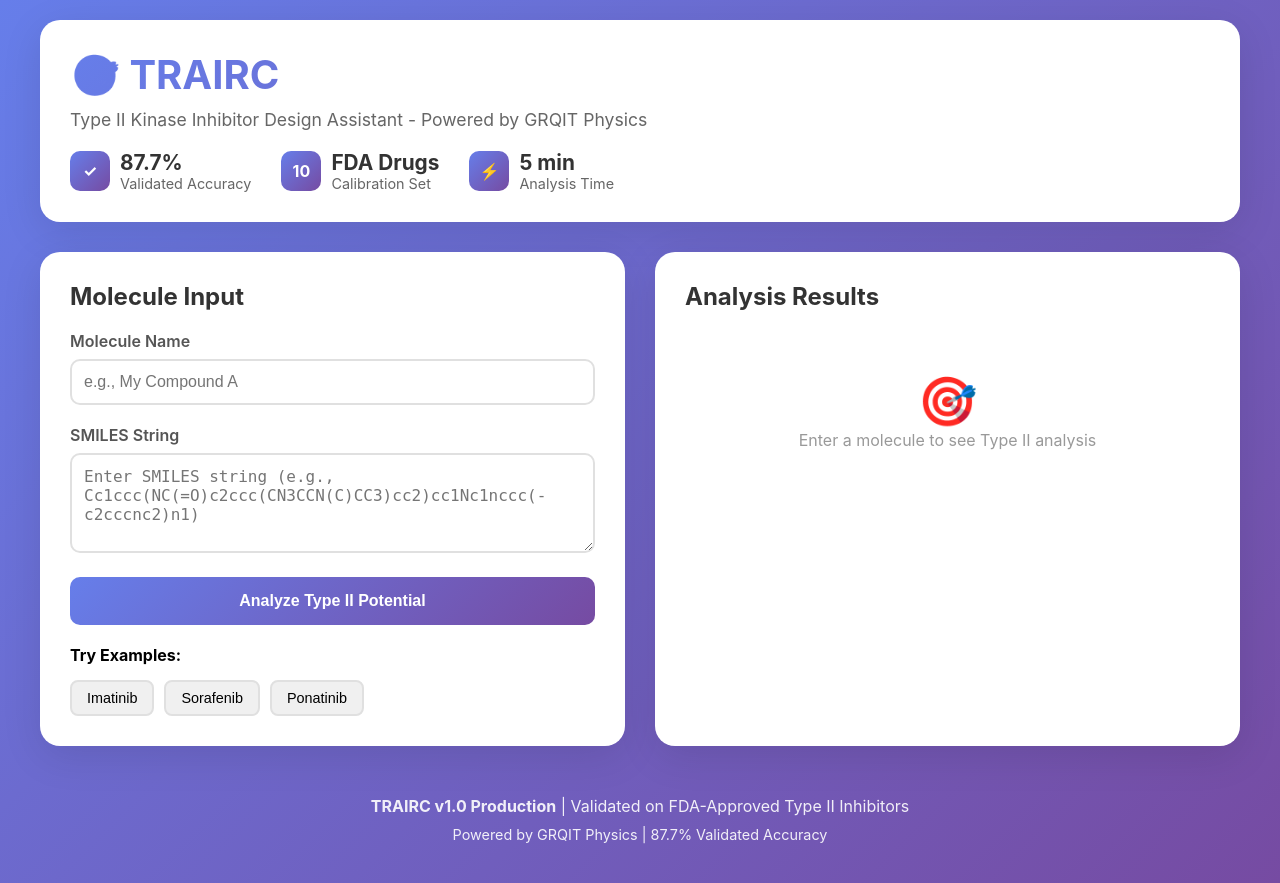
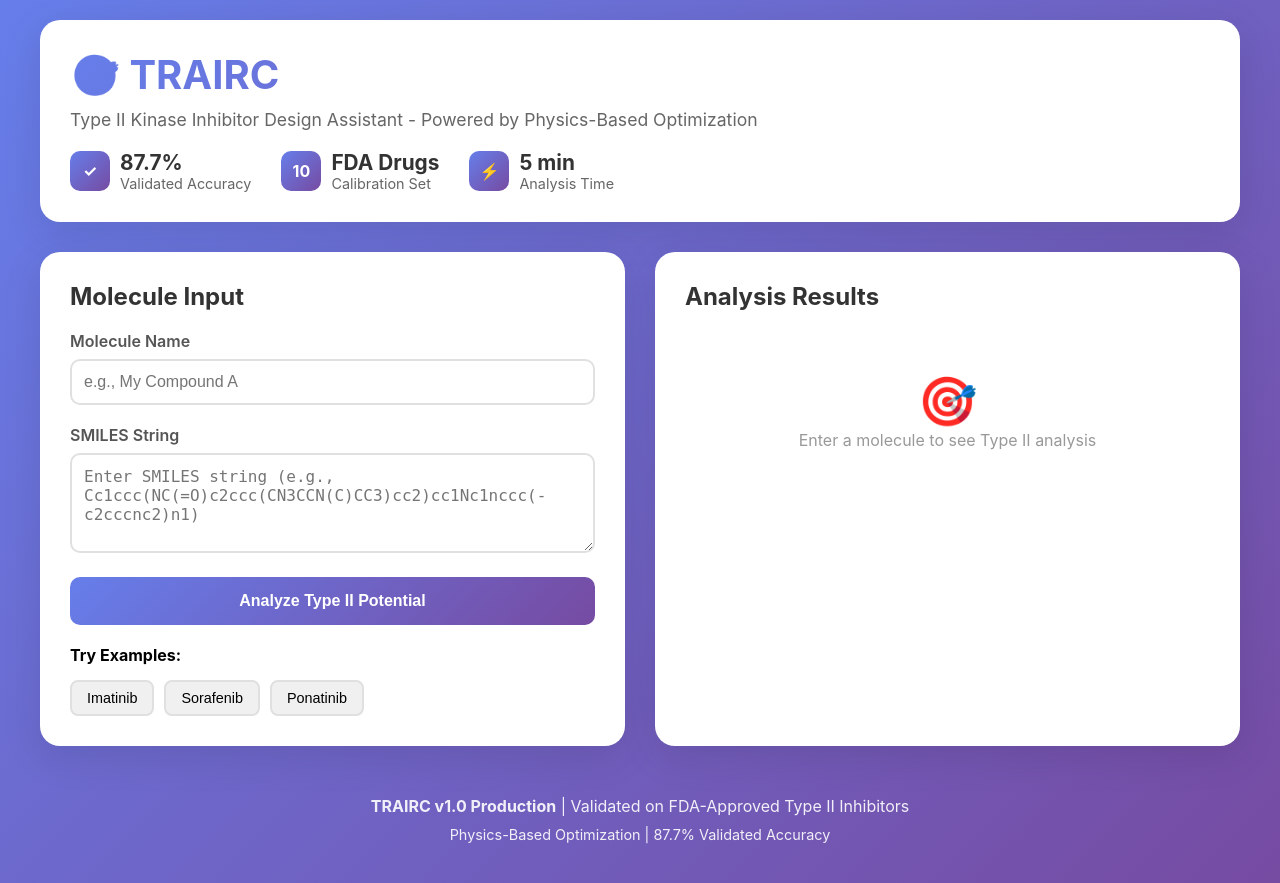
Before and after one commit to AnarchoFatSats/trairc-kiroween-2025, a Flask app: page / in a window 1280 px wide. Run offline with Flask 3, Linux system fonts and the light colour scheme.

Commit message:
Remove GRQIT reference - protect trade secret

```diff
--- a/templates/index.html
+++ b/templates/index.html
@@ -404,7 +404,7 @@
         <!-- Header -->
         <div class="header">
             <h1>🎯 TRAIRC</h1>
-            <p class="tagline">Type II Kinase Inhibitor Design Assistant - Powered by GRQIT Physics</p>
+            <p class="tagline">Type II Kinase Inhibitor Design Assistant - Powered by Physics-Based Optimization</p>
             <div class="stats">
                 <div class="stat">
                     <div class="stat-icon">✓</div>
@@ -531,7 +531,7 @@
         <!-- Footer -->
         <div class="footer">
             <p><strong>TRAIRC v1.0 Production</strong> | Validated on FDA-Approved Type II Inhibitors</p>
-            <p style="margin-top: 10px; font-size: 0.9rem;">Powered by GRQIT Physics | 87.7% Validated Accuracy</p>
+            <p style="margin-top: 10px; font-size: 0.9rem;">Physics-Based Optimization | 87.7% Validated Accuracy</p>
         </div>
     </div>
 
@@ -735,7 +735,7 @@
         }
 
         function exportPDF() {
-            alert('📄 PDF export feature will be available in the full version. This would generate a comprehensive report including:\n\n• Molecular structure\n• DFG-out scoring details\n• Chemical feature analysis\n• GRQIT E·C calculations\n• Recommendations\n• Comparison to FDA-approved inhibitors');
+            alert('📄 PDF export feature will be available in the full version. This would generate a comprehensive report including:\n\n• Molecular structure\n• DFG-out scoring details\n• Chemical feature analysis\n• Physics-based calculations\n• Recommendations\n• Comparison to FDA-approved inhibitors');
         }
     </script>
 </body>
```
